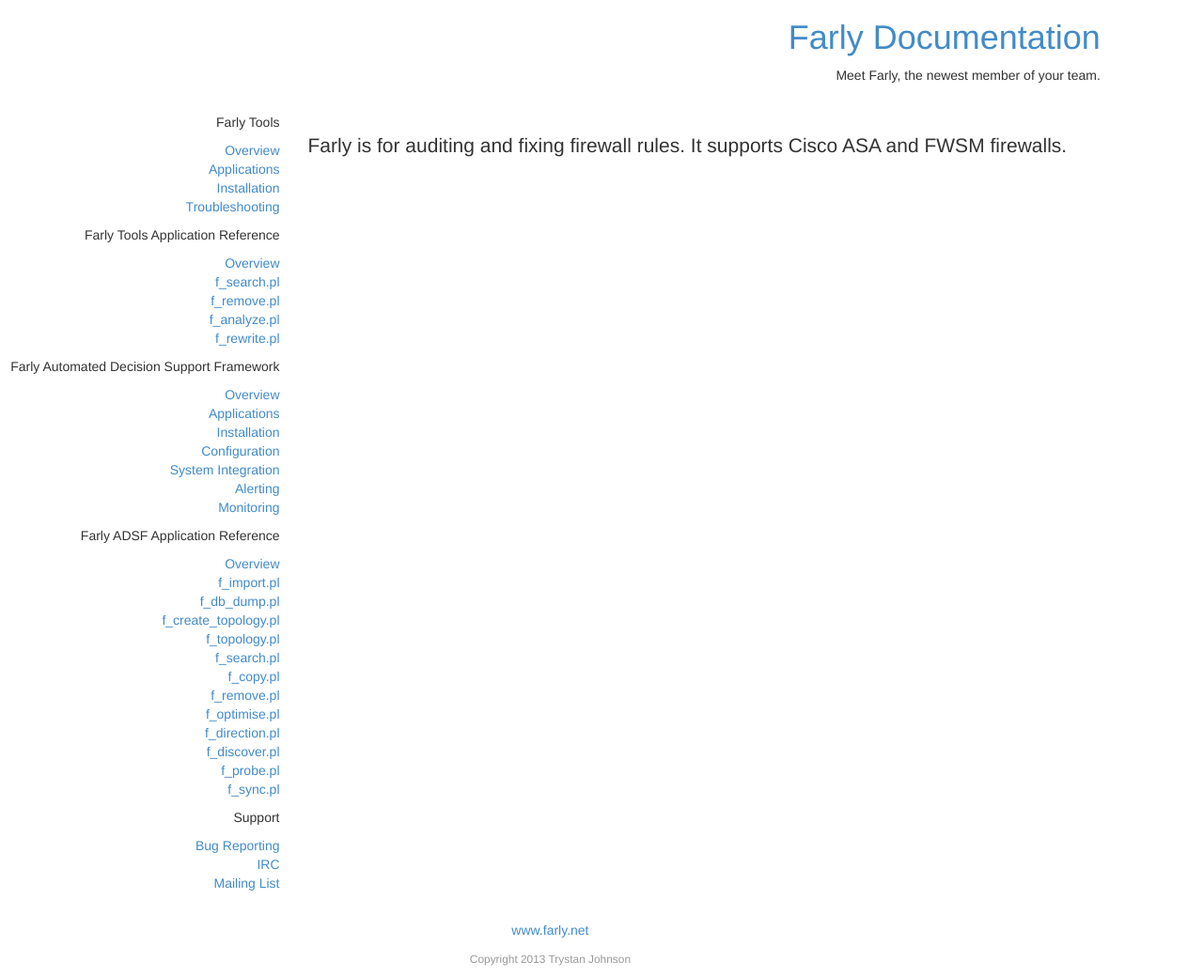
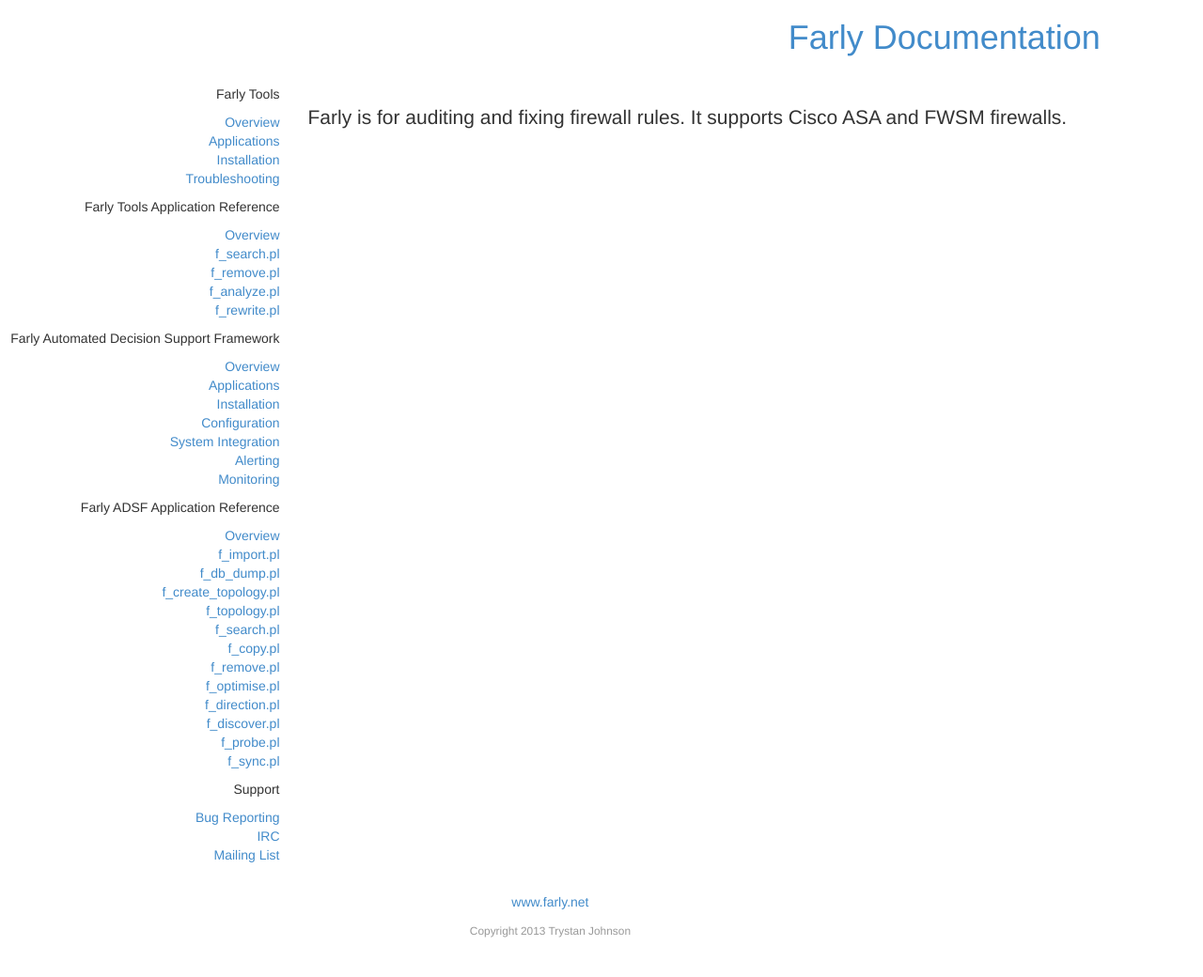
Before and after one commit to trystanzj/trystanzj.github.io, a Jekyll site: the page built from index.html, in a window 1280 px wide. Shown: the whole page at 94% size. Built offline with Jekyll 4.4.1, drawn with Linux system fonts in a browser that asks for light colours; after the commit the page ends 1010 px from its top, so only the background shows below that.

Commit message:
Update default.html

```diff
--- a/_layouts/default.html
+++ b/_layouts/default.html
@@ -24,7 +24,6 @@
         <div class="row">
             <div class="col-sm-11">
             <h1 class="text-right"><a href="/">{{ site.name }}</a></h1>
-            <p class="text-right">Meet Farly, the newest member of your team.</p>
             </div>
         </div>
         <!-- menu and content -->
```
